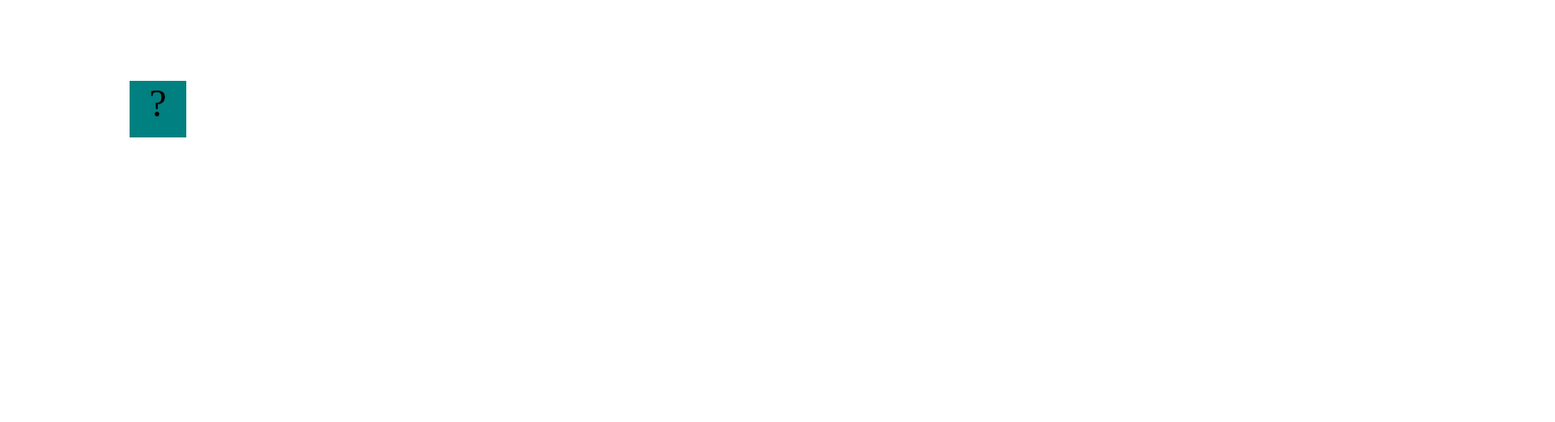
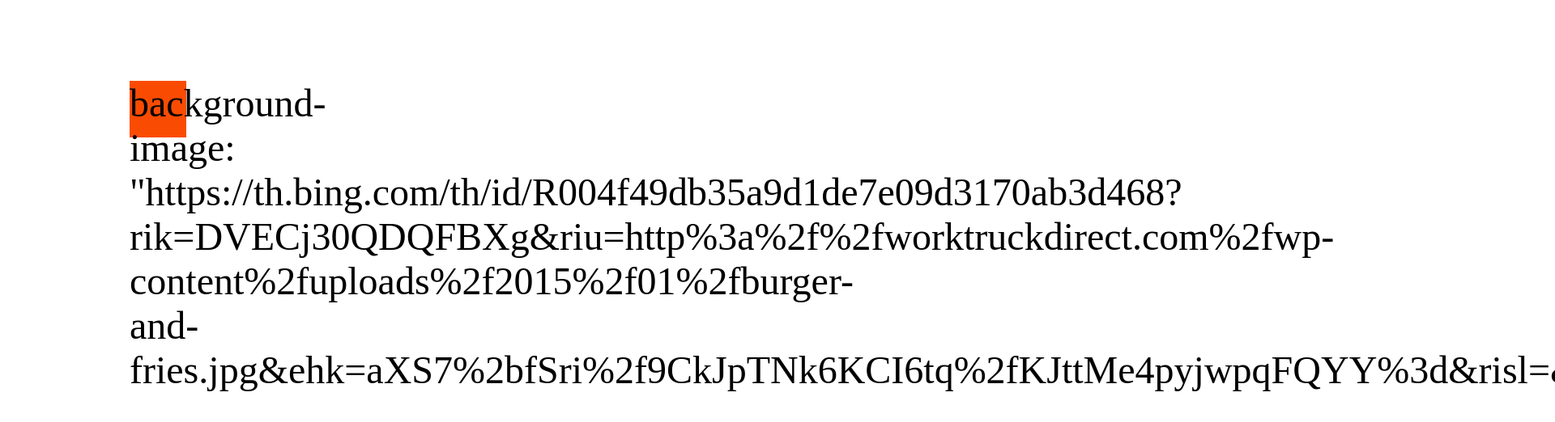
Before and after one commit to kcy3715/kcy3715.github.io, a plain HTML site: page projects/bouncing-box/index.html in a window 1280 px wide. Shown: the top 522 px of the page at 81% size, 1920 px wide, since content can reach past the window. Drawn offline with Linux system fonts and the light colour scheme.

Commit message:
add bouncing box

```diff
--- a/projects/bouncing-box/index.html
+++ b/projects/bouncing-box/index.html
@@ -22,7 +22,9 @@
 </head>
 <body class="board">
 	<!-- HTML for the box -->
-	<div class="box">?</div>
+	<div class="box">
+        background-image: "https://th.bing.com/th/id/R004f49db35a9d1de7e09d3170ab3d468?rik=DVECj30QDQFBXg&riu=http%3a%2f%2fworktruckdirect.com%2fwp-content%2fuploads%2f2015%2f01%2fburger-and-fries.jpg&ehk=aXS7%2bfSri%2f9CkJpTNk6KCI6tq%2fKJttMe4pyjwpqFQYY%3d&risl=&pid=ImgRaw"
+    </div>
 
 	<script>
 		(function(){
@@ -45,13 +47,14 @@
 
 			// moves the Box to a new position on the screen along the X-Axis
 			function moveBoxTo(newPositionX) {
-				box.css("left", newPositionX);
+                box.css("left", newPositionX)
+                box.css('background-color', colorStr);
 			}
 
 			// changes the text displayed on the Box
 			function changeBoxText(newText) {
 				box.text(newText);
-			}
+            }
 
 			//////////////////////////////////////////////////////////////////
 			/////////////////// YOUR CODE BELOW HERE /////////////////////////
@@ -62,6 +65,7 @@
             var points = 0
             var speed = 10
             var boardWidth = 400
+            var colorStr = "rgb(250, 75, 2)"
 
 			/*
 			This Function will be called 20 times/second. Each time it is called,
```
